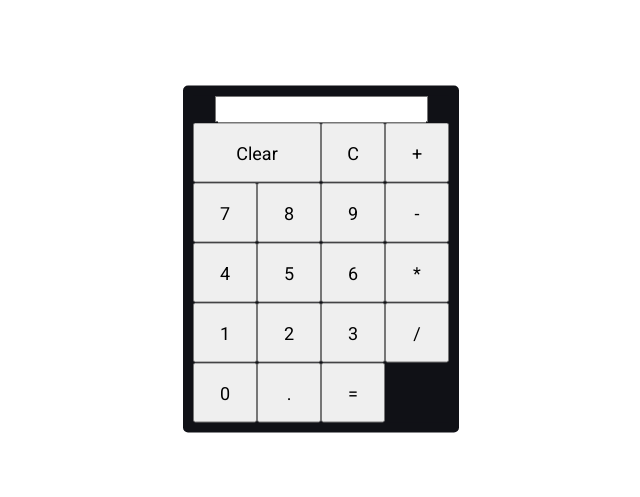
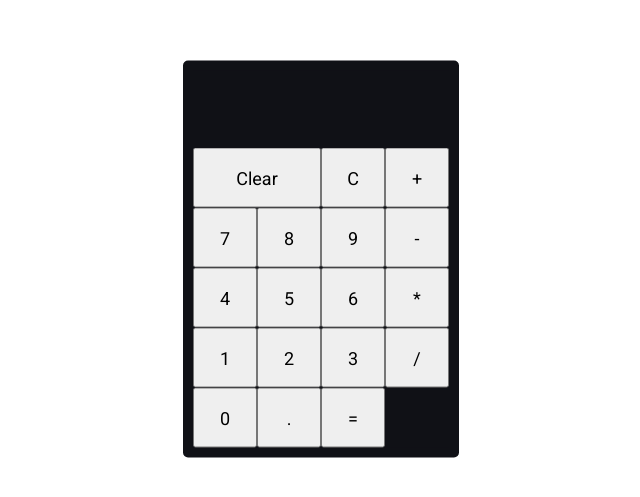
Before and after one commit to minkoroland/calculator-app, a React (Create React App) app in the folder calculator/: page / in a window 1280 px wide. Shown: the part 141-638 px from the top of the page, without its empty margins (319-959 px from the left). Built offline with nearby package versions, Linux system fonts and the light colour scheme.

Commit message:
one minor design change (type=text) is added

```diff
--- a/calculator/src/App.js
+++ b/calculator/src/App.js
@@ -31,7 +31,7 @@ const App = ({ data, setData }) => {
   return (
     <div className="container">
       <form>
-        <input value={data} name="calcInput" onChange={handleChange} />
+        <input value={data} name="calcInput" onChange={handleChange} type="text"/>
       </form>
       <Buttons
         handleClick={handleClick}
```
